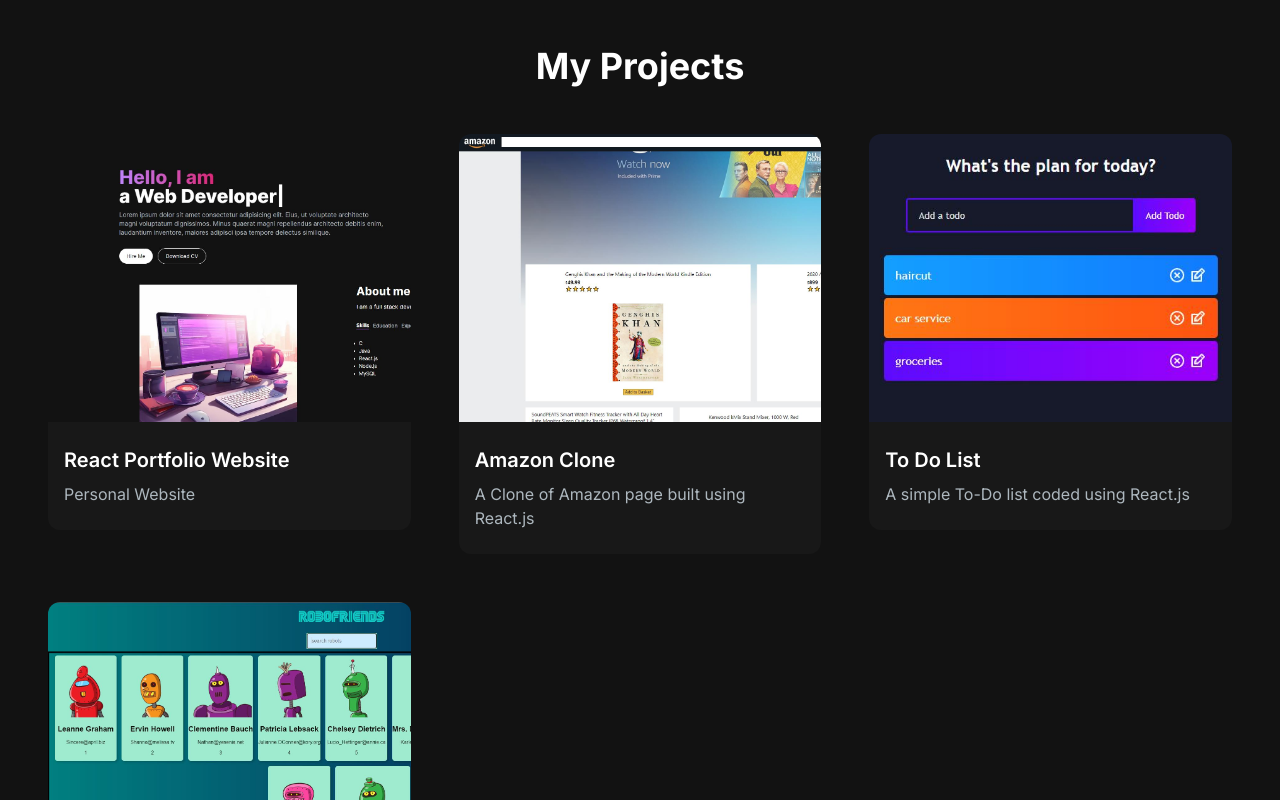
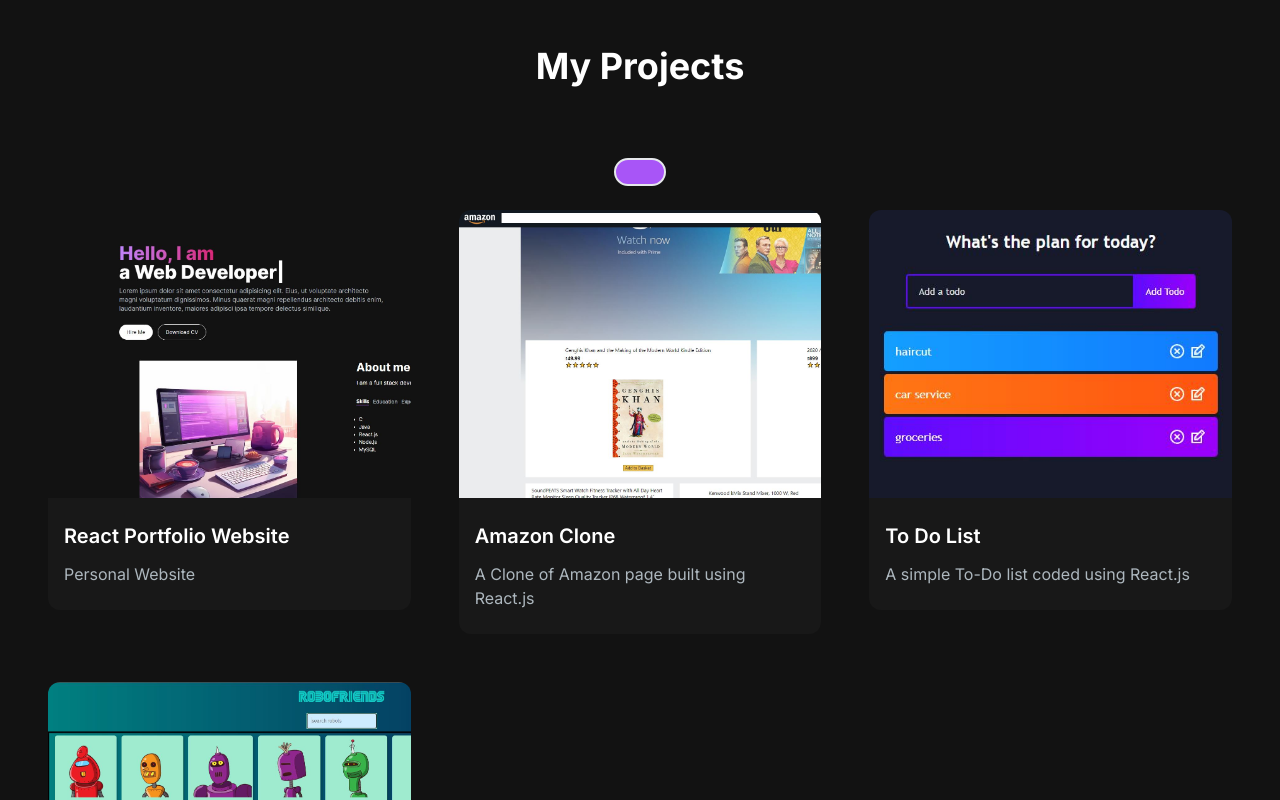
Before and after one commit to Lilpiggie0522/portfolio, a Next.js app: page / in a window 1280 px wide. Shown: the part 1040-1840 px from the top of the page. Built offline with nearby package versions, Linux system fonts and the light colour scheme.

Commit message:
working on tag

```diff
--- a/app/components/ProjectCard.jsx
+++ b/app/components/ProjectCard.jsx
@@ -2,23 +2,23 @@
 import { CodeBracketIcon, EyeIcon } from '@heroicons/react/24/outline'
 import Link from 'next/link'
 
-const ProjectCard = ({ imgUrl, title, description }) => {
+const ProjectCard = ({ imgUrl, title, description, gitUrl, previewUrl}) => {
   return (
     <div>
         <div className='h-52 md:h-72 rounded-t-xl relative group' style={{ background: `url(${imgUrl})`, backgroundSize: "cover"} }>
           <div className='overlay absolute items-center justify-center top-0 left-0 w-full h-full bg-[#181818] bg-opacity-0 hidden group-hover:flex group-hover:bg-opacity-80 transition-all duration-500'>
-            <Link href="/" className='h-14 w-14 mr-2 border-2 relative rounded-full border-[#ADB7BE] hover:border-white group/link'>
+            <Link href={gitUrl} className='h-14 w-14 mr-2 border-2 relative rounded-full border-[#ADB7BE] hover:border-white group/link'>
               <CodeBracketIcon className='h-10 w-10 text-[#ADB7BE] absolute top-1/2 left-1/2 transform -translate-x-1/2 -translate-y-1/2 cursor-pointer group-hover/link:text-white'/>
             </Link>
 
-            <Link href="/" className='h-14 w-14 mr-2 border-2 relative rounded-full border-[#ADB7BE] hover:border-white group/link'>
+            <Link href={previewUrl} className='h-14 w-14 mr-2 border-2 relative rounded-full border-[#ADB7BE] hover:border-white group/link'>
               <EyeIcon className='h-10 w-10 text-[#ADB7BE] absolute top-1/2 left-1/2 transform -translate-x-1/2 -translate-y-1/2 cursor-pointer group-hover/link:text-white'/>
             </Link>
           </div>
         </div>
 
         <div className='text-white rounded-b-xl bg-[#181818] py-6 px-4'>
-            <h5 className='text-xl font-semibold mb-2'>{title}</h5>
+            <h5 className='text-xl font-semibold mb-3'>{title}</h5>
             <p className='text-[#ADB7BE]'>{description}</p>
         </div>
     </div>
--- /dev/null
+++ b/app/components/ProjectTag.jsx
@@ -0,0 +1,17 @@
+import React from 'react'
+
+const ProjectTag = ({ name, onClick, isSelected }) => {
+    const buttonStyles = isSelected
+    ? "text-white bg-purple-500"
+    : "text-[#ADB7BE] border-slate-600 hover:border-white"
+  return (
+    <button
+        className={`${buttonStyles} rounded-full border-2 px-6 py-3 text-xl cursor-pointer`}
+        onClick={() => onClick(name)}
+    >
+        {name}
+    </button>
+  )
+}
+
+export default ProjectTag
--- a/app/components/ProjectsSection.jsx
+++ b/app/components/ProjectsSection.jsx
@@ -1,5 +1,7 @@
-import React from 'react'
+"use client"
+import React, { useState } from 'react'
 import ProjectCard from './ProjectCard'
+import ProjectTag from './ProjectTag'
 
 const projectsData = [
     {
@@ -7,35 +9,50 @@
         title: "React Portfolio Website",
         description: "Personal Website",
         image: "/images/portfolio.JPG",
-        tag: ["All", "Web"]
+        tag: ["All", "Web"],
+        gitUrl: "https://github.com/Lilpiggie0522/portfolio",
+        previewUrl: "https://github.com/Lilpiggie0522/portfolio"
     },
     {
         id: 2,
         title: "Amazon Clone",
         description: "A Clone of Amazon page built using React.js",
         image: "/images/amazon_clone.JPG",
-        tag: ["All", "Web"]
+        tag: ["All", "Web"],
+        gitUrl: "https://github.com/Lilpiggie0522/amazon_clone",
+        previewUrl: "https://clone-25fa5.web.app/"
     },
     {
         id: 3,
         title: "To Do List",
         image: "/images/todo_list.JPG",
         description: "A simple To-Do list coded using React.js",
-        tag: ["All", "Web"]
+        tag: ["All", "Web"],
+        gitUrl: "https://github.com/Lilpiggie0522/todo_list",
+        previewUrl: "https://piggie-todolist.netlify.app/"
     },
     {
         id: 4,
         title: "Robo Friends",
         image: "/images/robo_friends.JPG",
         description: "A webpage built in React.js that aims to better help understand React Components",
-        tag: ["All", "Web"]
+        tag: ["All", "Web"],
+        gitUrl: "https://github.com/Lilpiggie0522/Robofriends",
+        previewUrl: "https://piggie-robofriends.netlify.app/"
     }
 ]
 
 const ProjectsSection = () => {
+const [tag, setTag] = useState("All")
+const handleTagChange = (newTag) => {
+    setTag(newTag)
+}
   return (
     <div id='projects'>
         <h2 className='text-center text-4xl font-bold text-white mt-4 mb-8 md:mb-12'>My Projects</h2>
+        <div className='text-white flex flex-row justify-center items-center gap-2 py-6'>
+            <ProjectTag onClick={handleTagChange} tag="All" isSelected={tag === "All"}/>
+        </div>
         <div className='grid md:grid-cols-3 gap-8 md:gap-12'>
         {projectsData.map((project) =>
             <ProjectCard key={project.id}
@@ -43,6 +60,8 @@
             description = {project.description}
             imgUrl = {project.image}
             tags = {project}
+            gitUrl={project.gitUrl}
+            previewUrl={project.previewUrl}
             />
         )}
         </div>
```
